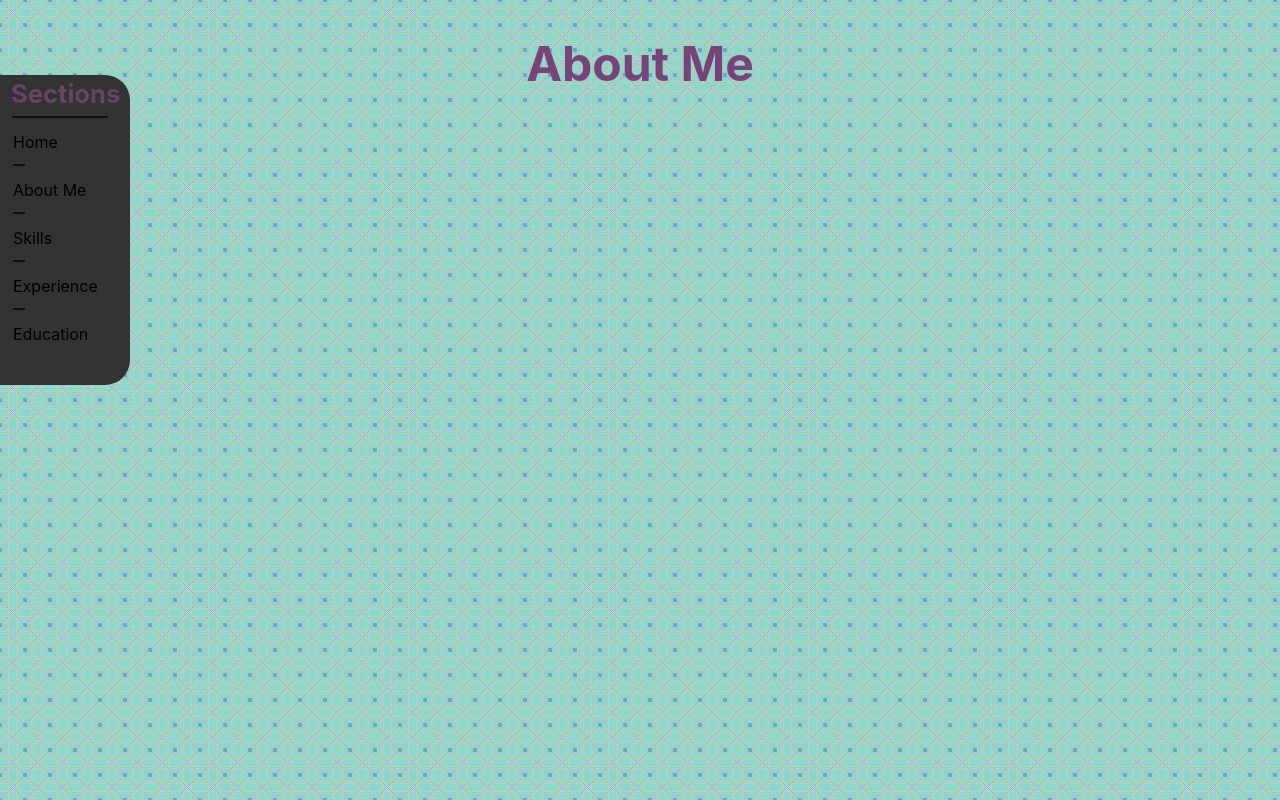
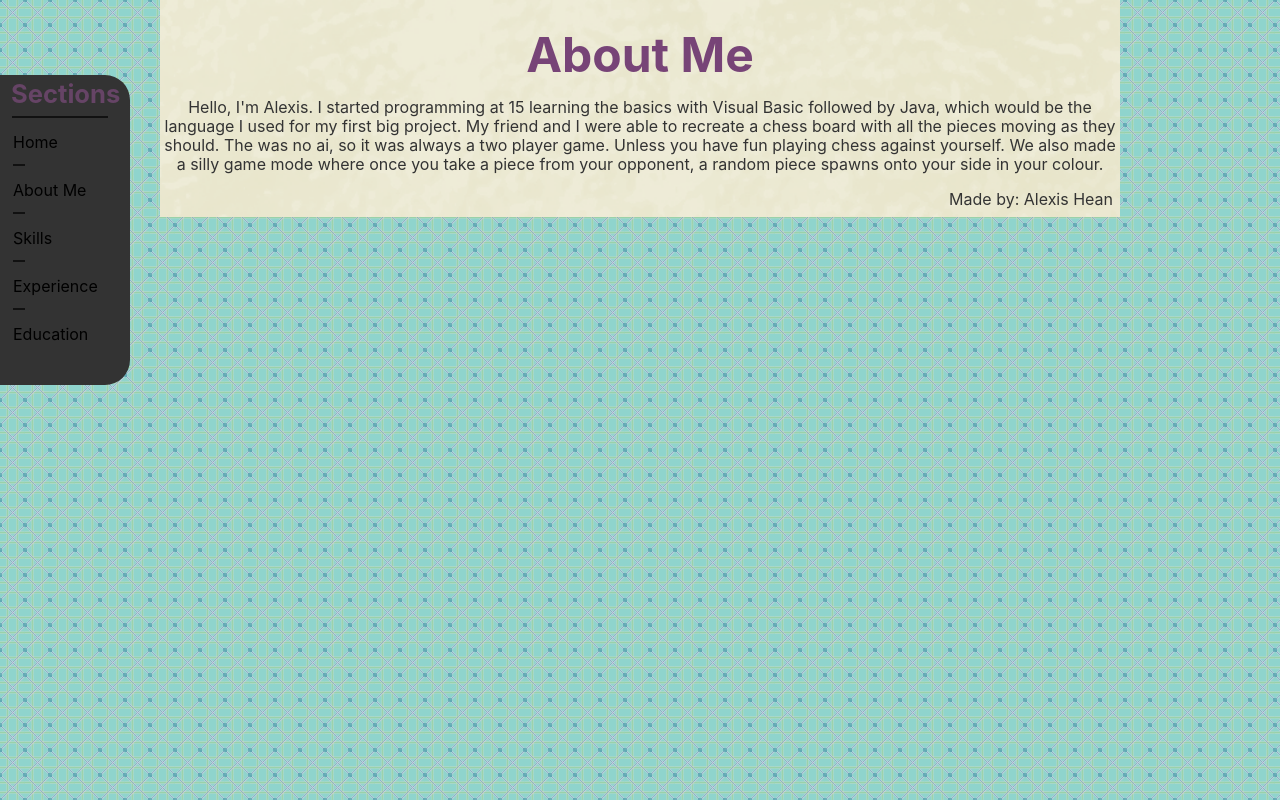
Before and after one commit to Oneleaon/MyPage, a React (Vite) app: page /aboutme in a window 1280 px wide. Built offline with nearby package versions, Linux system fonts and the light colour scheme.

Commit message:
Start the about me page. Add the bg to the text

```diff
--- a/src/routes/aboutme.jsx
+++ b/src/routes/aboutme.jsx
@@ -4,8 +4,19 @@ export default function AboutMe() {
   return(
     <>
       <Root />
-      <div class='mainbody'>
-        <h1>About Me</h1>
+      <div class='bgBody'>
+        <div class='mainbody'>
+          <h1>About Me</h1>
+          <p>
+          Hello, I'm Alexis. I started programming at 15 learning the basics with Visual Basic followed by Java, which would be the language I used for my first big project.
+          My friend and I were able to recreate a chess board with all the pieces moving as they should. The was no ai, so it was always a two player game. Unless you have fun playing chess against yourself.
+          We also made a silly game mode where once you take a piece from your opponent, a random piece spawns onto your side in your colour.
+          </p>
+          <p>
+
+          </p>
+          <p class='end'>Made by: Alexis Hean</p>
+        </div>
       </div>
     </>
   );
```
